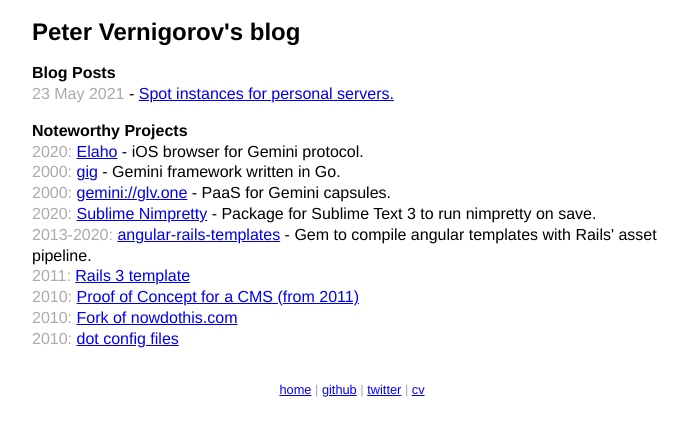
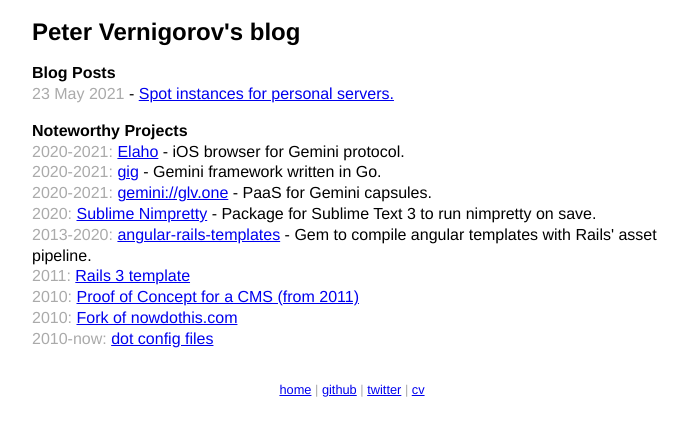
Before and after one commit to pitr/pitr.github.com, a Jekyll site: the page built from index.html, in a window 1280 px wide. Shown: the top 436 px of the page, without its empty margins (288-976 px from the left). Built offline with Jekyll 4.4.1, drawn with Linux system fonts in a browser that asks for light colours.

Commit message:
minor fixes

```diff
--- a/_config.yml
+++ b/_config.yml
@@ -1,2 +1,2 @@
 permalink: /:year-:month-:day-:title
-highlighter: true
+highlighter: rouge
--- a/index.html
+++ b/index.html
@@ -15,17 +15,17 @@
 <section id='projects'>
   <h2>Noteworthy Projects</h2>
   <div>
-    <span class='date'>2020:</span>
+    <span class='date'>2020-2021:</span>
     <a href='https://github.com/pitr/gemini-ios'>Elaho</a>
     - iOS browser for Gemini protocol.
   </div>
   <div>
-    <span class='date'>2000:</span>
+    <span class='date'>2020-2021:</span>
     <a href='https://github.com/pitr/gig'>gig</a>
     - Gemini framework written in Go.
   </div>
   <div>
-    <span class='date'>2000:</span>
+    <span class='date'>2020-2021:</span>
     <a href='gemini://glv.one'>gemini://glv.one</a>
     - PaaS for Gemini capsules.
   </div>
@@ -52,7 +52,7 @@
     <a href='https://github.com/pitr/nowdothis'>Fork of nowdothis.com</a></div></a>
   </div>
   <div>
-    <span class='date'>2010:</span>
+    <span class='date'>2010-now:</span>
     <a href='https://github.com/pitr/config_files'>dot config files</a></div></a>
   </div>
 </section>
```
Also changed, not shown: Gemfile.lock.
